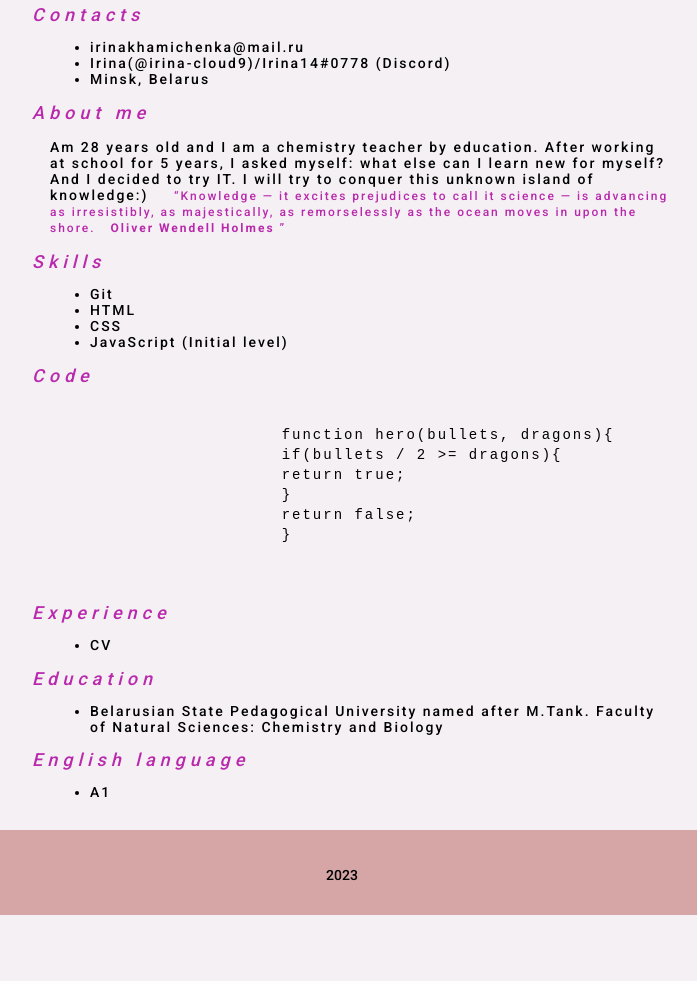
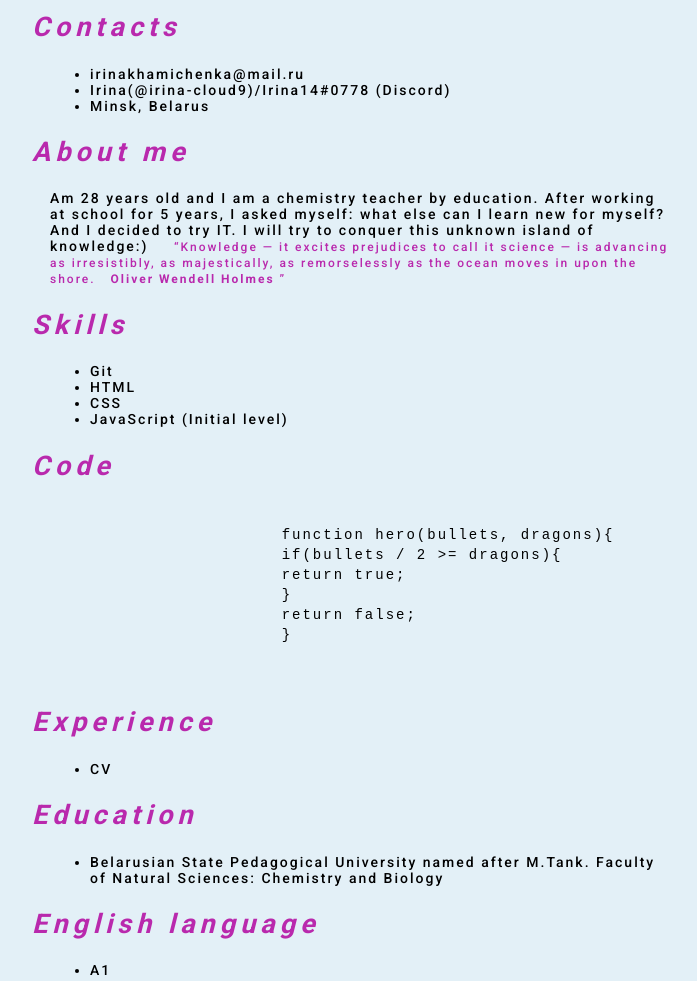
Before and after one commit to irina-cloud9/rsschool-cv, a plain HTML site: page index.html in a window 1280 px wide. Shown: the part 399-1380 px from the top of the page, without its empty margins (288-985 px from the left). Before the commit the page ends 1314 px from the top, so only its background shows below. Drawn offline with Linux system fonts and the light colour scheme.

Commit message:
fix: cv cc

```diff
--- a/index.html
+++ b/index.html
@@ -12,12 +12,12 @@
       rel="stylesheet"
     />
   </head>
-  <body bgcolor="#f5f0f3">
+  <body class="body">
     <header class="header">
-      <img src="images/1.jpg" alt="Avatar" width="200px" height="200px" />
-      <img src="images/2.jpg" alt="Avatar" width="100px" height="100px" />
-      <img src="images/3.jpg" alt="Avatar" width="50px" height="50px" />
-      <img src="images/1.jpg" alt="Avatar" width="25px" height="25px" />
+      <img src="images/1.jpg" alt="Avatar" width="200" height="200" />
+      <img src="images/2.jpg" alt="Avatar" width="100" height="100" />
+      <img src="images/3.jpg" alt="Avatar" width="50" height="50" />
+      <img src="images/1.jpg" alt="Avatar" width="25" height="25" />
       <h1 class="sect-title">Irina Khamichenka</h1>
       <div class="container">
         <div class="header__item">
@@ -27,7 +27,7 @@
                 <a href="#contacts" class="nav-link">Contacts</a>
               </li>
               <li class="nav-item">
-                <a href="#about me" class="nav-link">About me</a>
+                <a href="#aboutme" class="nav-link">About me</a>
               </li>
               <li class="nav-item">
                 <a href="#skills" class="nav-link">Skills</a>
@@ -42,9 +42,7 @@
                 <a href="#education" class="nav-link">Education</a>
               </li>
               <li class="nav-item">
-                <a href="#english language" class="nav-link"
-                  >English language</a
-                >
+                <a href="#englishlanguage" class="nav-link">English language</a>
               </li>
             </ul>
           </nav>
@@ -56,17 +54,16 @@
       <div class="container">
         <div class="main__section">
           <section class="section" id="profile">
-            <h2 class="section-tit">
-              <a name="contacts"> Contacts</a>
-
+            <div class="section-tit">
+              <h2 id="contacts">Contacts</h2>
               <ul class="list">
                 <li>irinakhamichenka@mail.ru</li>
                 <li>Irina(@irina-cloud9)/Irina14#0778 (Discord)</li>
                 <li>Minsk, Belarus</li>
               </ul>
-            </h2>
-            <h2 class="section-tit">
-              <a name="about me"> About me</a>
+            </div>
+            <div class="section-tit">
+              <h2 id="aboutme">About me</h2>
 
               <p class="me">
                 Am 28 years old and I am a chemistry teacher by education. After
@@ -80,9 +77,9 @@
                   <span class="oliv">Oliver Wendell Holmes</span>
                 </q>
               </p>
-            </h2>
-            <h2 class="section-tit">
-              <a name="skills">Skills</a>
+            </div>
+            <div class="section-tit">
+              <h2 id="skills">Skills</h2>
 
               <ul class="list">
                 <li>Git</li>
@@ -90,11 +87,11 @@
                 <li>CSS</li>
                 <li>JavaScript (Initial level)</li>
               </ul>
-            </h2>
-            <h2 class="section-tit">
-              <a name="code"> Code</a>
-
-              <pre>
+            </div>
+            <div class="section-tit">
+              <h2 id="code">Code</h2>
+              <div>
+                <pre>
                     <code class="code">
                         function hero(bullets, dragons){
                         if(bullets / 2 >= dragons){
@@ -104,9 +101,10 @@
                         }
                     </code>
                 </pre>
-            </h2>
-            <h2 class="section-tit">
-              <a name="experience">Experience</a>
+              </div>
+            </div>
+            <div class="section-tit">
+              <h2 id="experience">Experience</h2>
               <ul class="list">
                 <li>
                   <a
@@ -116,24 +114,22 @@
                   >
                 </li>
               </ul>
-            </h2>
-            <h2 class="section-tit">
-              <a name="education"> Education</a>
-
+            </div>
+            <div class="section-tit">
+              <h2 id="education">Education</h2>
               <ul class="list">
                 <li>
                   Belarusian State Pedagogical University named after M.Tank.
                   Faculty of Natural Sciences: Chemistry and Biology
                 </li>
               </ul>
-            </h2>
-            <h2 class="section-tit">
-              <a name="english language">English language</a>
-
+            </div>
+            <div class="section-tit">
+              <h2 id="englishlanguage">English language</h2>
               <ul class="list">
                 <li>A1</li>
               </ul>
-            </h2>
+            </div>
           </section>
         </div>
       </div>
--- a/style.css
+++ b/style.css
@@ -19,6 +19,10 @@ body {
 }
 
 /* header */
+.body {
+  background: #e3f0f7;
+}
+
 .header {
   border: 3px solid #d6a6a6;
   margin: auto;
```
